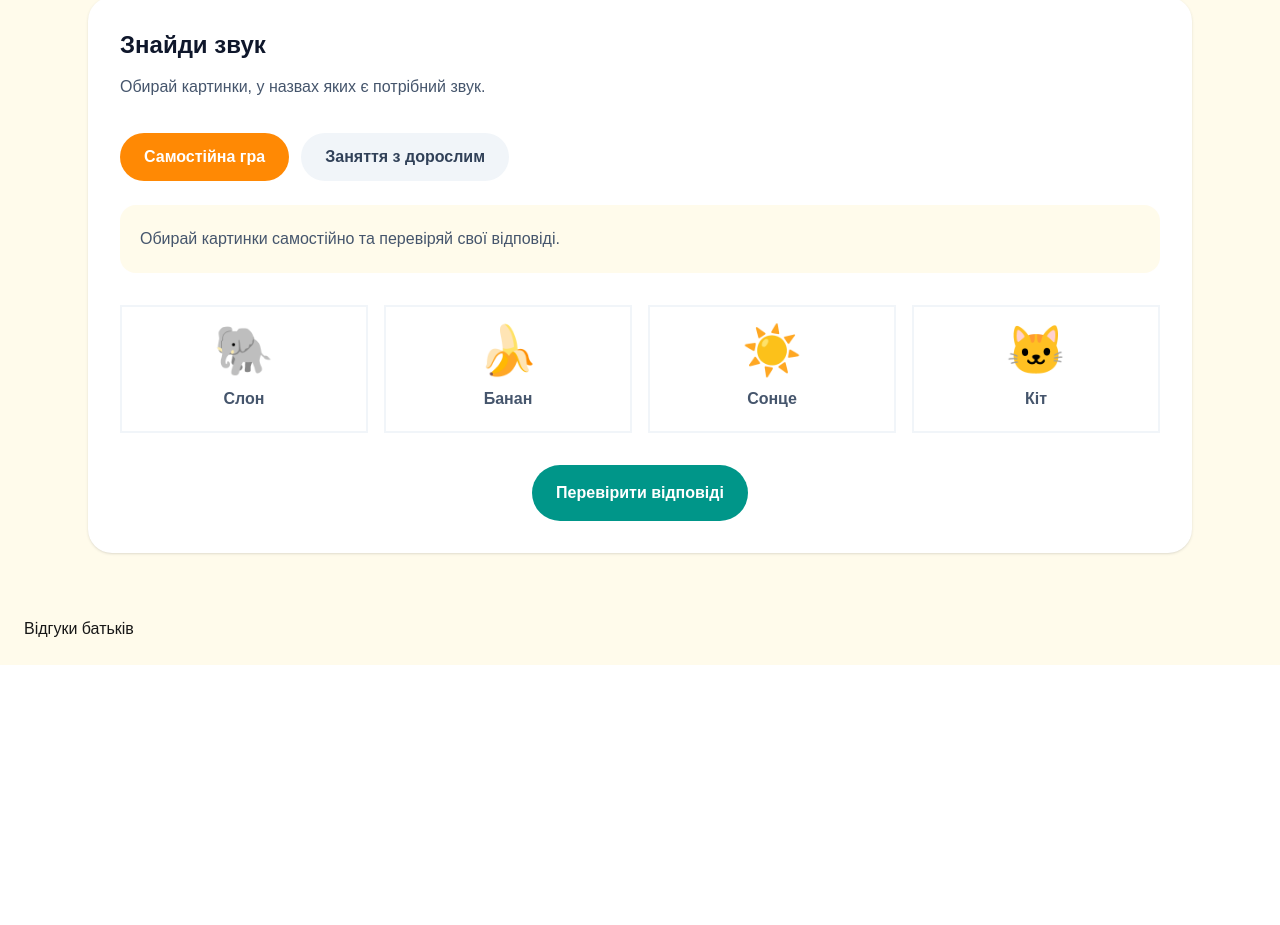
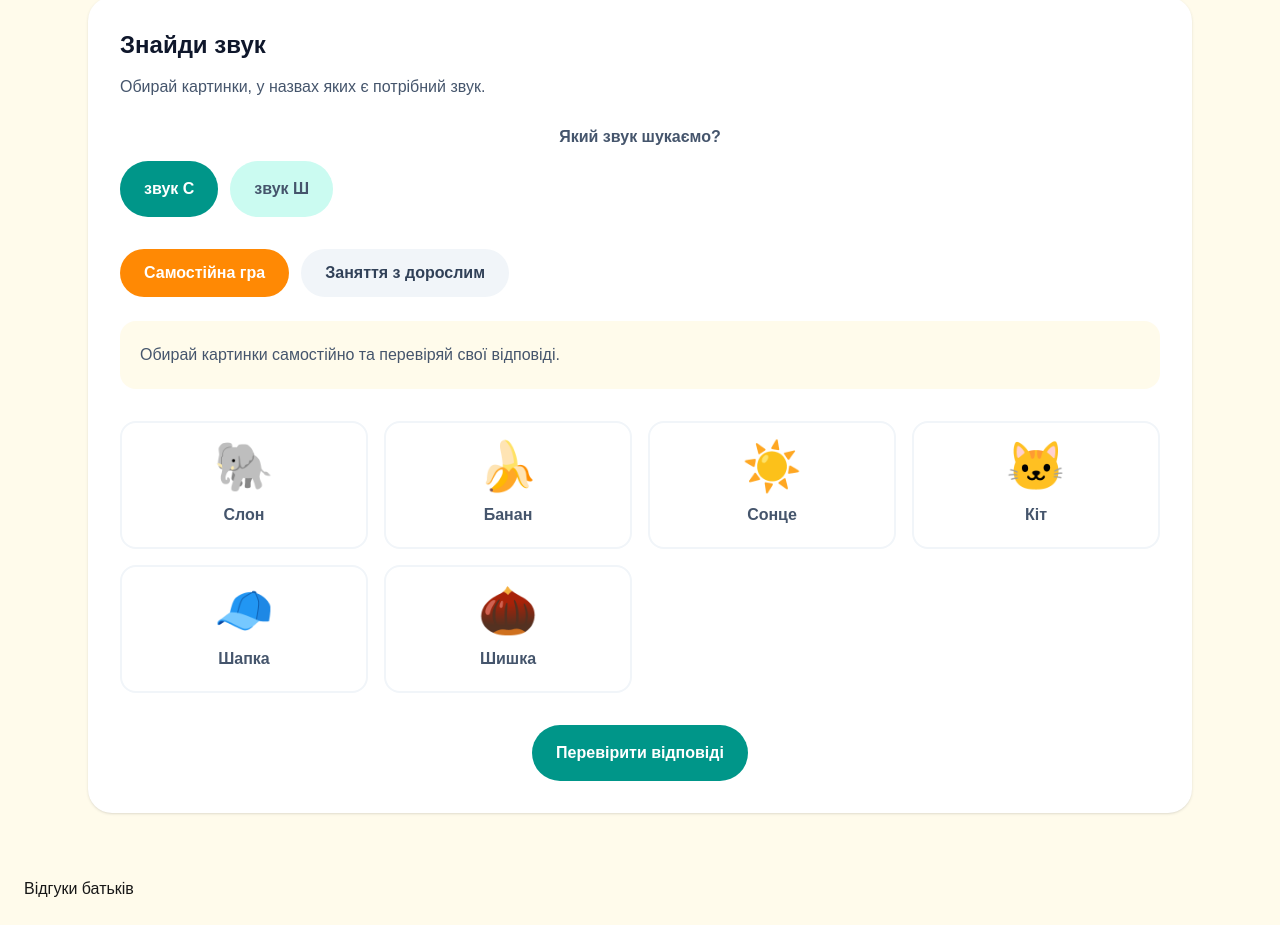
Before and after one commit to romanbarinov84/loged-site, a Next.js app: page / in a window 1280 px wide. Shown: the part 1836-2761 px from the top of the page. Before the commit the page ends 2501 px from the top, so only its background shows below. Built offline with nearby package versions, Linux system fonts and the light colour scheme.

Commit message:
16.10.26 19:00

```diff
--- a/app/_components/SoundGame.tsx
+++ b/app/_components/SoundGame.tsx
@@ -7,6 +7,7 @@ const SoundGame = () => {
     const [mode, setMode] = useState<'independent' | 'together'>('independent');
     const [selectedCards, setSelectedCards] = useState<number[]>([]);
     const [isChecked, setIsChecked] = useState(false);
+    const [selectedSound, setSelectedSound] = useState<'с' | 'ш'>('с');
 
     function toggleCard(id: number) {
         setIsChecked(false);
@@ -16,13 +17,12 @@ const SoundGame = () => {
                 : [...current, id],
         );
     }
-
     const correctAnswers = cards.filter((card) => {
         const isSelected = selectedCards.includes(card.id);
+        const hasSound = card.sounds.includes(selectedSound);
 
-        return (card.hasSound && isSelected) || (!card.hasSound && !isSelected);
+        return isSelected === hasSound;
     }).length;
-
 
     return (
         <section id="games" className="mx-auto max-w-6xl px-6 py-16">
@@ -42,6 +42,43 @@ const SoundGame = () => {
                 <p className="mt-3 leading-7 text-slate-600">
                     Обирай картинки, у назвах яких є потрібний звук.
                 </p>
+                <div className="mt-6">
+                    <p className="mt-3 mb-3 font-bold text-center text-slate-600">
+                        Який звук шукаємо?
+                    </p>
+                    <div className="flex gap-3">
+                        <button
+                            type="button"
+                            onClick={() => {
+                                setSelectedSound('с');
+                                setSelectedCards([]);
+                                setIsChecked(false);
+                            }}
+                            className={`rounded-full px-6 py-4 transition font-bold ${
+                                selectedSound === 'с'
+                                    ? 'bg-teal-600 text-white'
+                                    : 'bg-teal-100 text-slate-600 hover:bg-slate-200'
+                            }`}
+                        >
+                            звук С
+                        </button>
+                        <button
+                            type="button"
+                            onClick={() => {
+                                setSelectedSound('ш');
+                                setSelectedCards([]);
+                                setIsChecked(false);
+                            }}
+                            className={`rounded-full px-6 py-4 transition font-bold ${
+                                selectedSound === 'ш'
+                                    ? 'bg-teal-600 text-white'
+                                    : 'bg-teal-100 text-slate-600 hover:bg-slate-200'
+                            }`}
+                        >
+                            звук Ш
+                        </button>
+                    </div>
+                </div>
                 <div className="mt-8 flex flex-wrap gap-3">
                     <button
                         onClick={() => setMode('independent')}
@@ -84,16 +121,22 @@ const SoundGame = () => {
                 <div className="mt-8 grid grid-cols-2 gap-4 md:grid-cols-4">
                     {cards.map((card) => {
                         const isSelected = selectedCards.includes(card.id);
+                        const hasSound = card.sounds.includes(selectedSound);
+                        const isCorrect = hasSound === isSelected;
 
                         return (
                             <button
                                 type="button"
                                 key={card.id}
                                 onClick={() => toggleCard(card.id)}
-                                className={`rounded-2x border-2 p-5 text-center transition ${
-                                    isSelected
-                                        ? 'border-orange-500 bg-orange-50'
-                                        : 'border-slate-100 bg-white hover:border-teal-100'
+                                className={`rounded-2xl border-2 p-5 text-center transition ${
+                                    isChecked
+                                        ? isCorrect
+                                            ? 'border-teal-500 bg-teal-50'
+                                            : 'border-red-400 bg-red-50'
+                                        : isSelected
+                                          ? 'border-orange-500 bg-orange-50'
+                                          : 'border-slate-100 bg-white hover:border-teal-400'
                                 }`}
                             >
                                 <span className="block text-5xl">
--- a/app/data/Cards.tsx
+++ b/app/data/Cards.tsx
@@ -1,7 +1,9 @@
 
- export const cards = [
-  { id: 1, word: "Слон", emoji: "🐘", hasSound: true },
-  { id: 2, word: "Банан", emoji: "🍌", hasSound: false },
-  { id: 3, word: "Сонце", emoji: "☀️", hasSound: true },
-  { id: 4, word: "Кіт", emoji: "🐱", hasSound: false },
+export const cards = [
+  { id: 1, word: "Слон", emoji: "🐘", sounds: ["с"] },
+  { id: 2, word: "Банан", emoji: "🍌", sounds: [] },
+  { id: 3, word: "Сонце", emoji: "☀️", sounds: ["с"] },
+  { id: 4, word: "Кіт", emoji: "🐱", sounds: [] },
+  { id: 5, word: "Шапка", emoji: "🧢", sounds: ["ш"] },
+  { id: 6, word: "Шишка", emoji: "🌰", sounds: ["ш"] },
 ];
```
